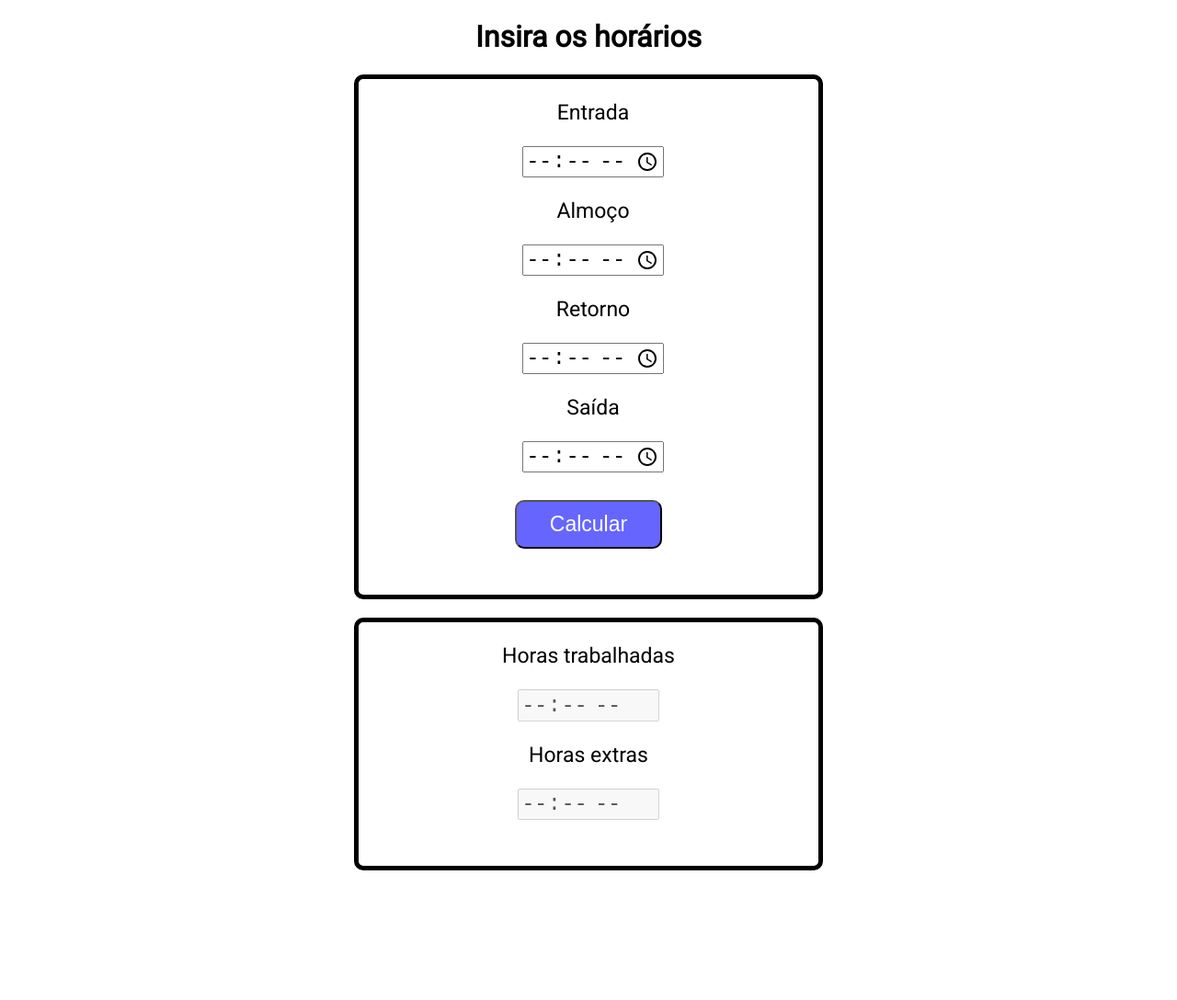
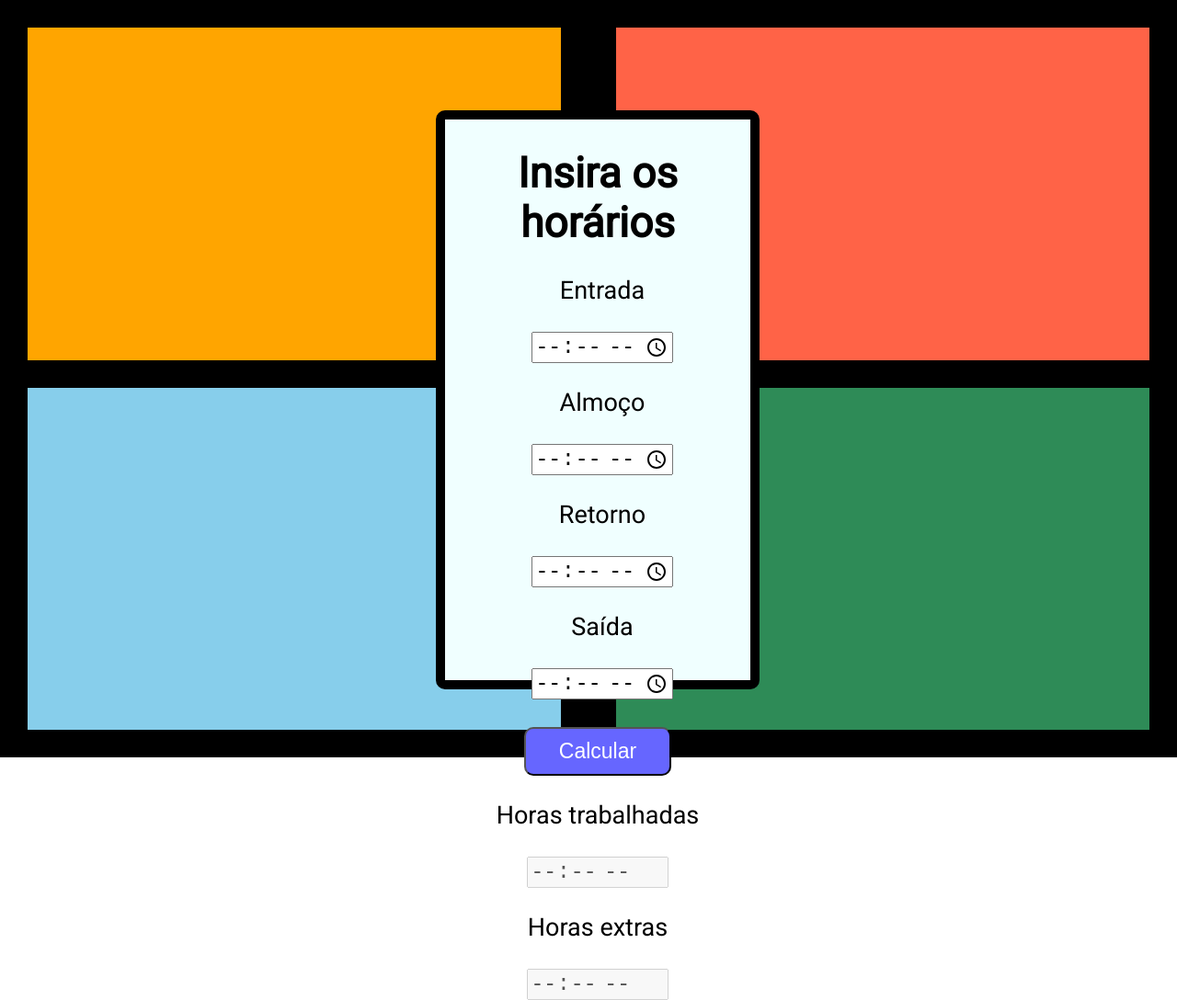
Before and after one commit to MarceloDCarmo/registroDePonto, a plain HTML site: page index.html in a window 1280 px wide. Shown: the whole page at 92% size. Before the commit the page ends 947 px from the top, so only its background shows below. Drawn offline with Linux system fonts and the light colour scheme.

Commit message:
Adicionado um pouco de estilo

```diff
--- a/index.html
+++ b/index.html
@@ -1,16 +1,32 @@
 <!DOCTYPE html>
-<html>
+<html lang="en">
 
 <head>
+    <meta charset="UTF-8">
+    <meta http-equiv="X-UA-Compatible" content="IE=edge">
+    <meta name="viewport" content="width=device-width, initial-scale=1.0">
+    <title>Document</title>
     <link rel="preconnect" href="https://fonts.googleapis.com">
     <link rel="preconnect" href="https://fonts.gstatic.com" crossorigin>
     <link href="https://fonts.googleapis.com/css2?family=Roboto:wght@100;300;400&display=swap" rel="stylesheet">
     <link rel="stylesheet" href="style.css">
+    <link rel="stylesheet" href="style.css">
 </head>
 
 <body>
+    <div class="background">
+        <div class="separador">
+            <div class="q1"></div>
+            <div class="q2"></div>
+        </div>
+        <div class="separador">
+            <div class="q3"></div>
+            <div class="q4"></div>
+        </div>
+    </div>
+    <div class="content">
         <h1>Insira os horários</h1>
-    <div class="content">
+        <div>
             <form id="horariosForm" action="" class="horariosForm">
                 <div class="horario">
                     <p>Entrada</p><input type="time" name="entrada">
@@ -39,7 +55,7 @@
                 <input type="time" name="horasExtras" id="horasExtras" disabled>
             </div>
         </div>
-
+    </div>
 </body>
 
 <script src="index.js"></script>
--- a/style.css
+++ b/style.css
@@ -1,35 +1,74 @@
+html {
+    height: 100%;
+}
+
 body {
     font-family: 'Roboto', sans-serif;
-    max-width: 100;
     margin: auto;
+    height: 100%;
 }
 
 h1 {
     text-align: center;
+    font-size: 46px;
 }
 
 input {
     font-size: 23px;
 }
 
-.content,
-.resultados {
-    max-width: 500px;
+.background {
+    height: 100%;
+    width: 100%;
+    background-color: black;
+}
+
+.separador {
+    height: 49%;
+    width: 100%;
+    display: flex;
+    flex-direction: row;
+}
+
+.q1, .q2, .q3, .q4 {
+    width: 50%;
+    height: 95%;
+    border: solid 30px black;
+}
+
+.q1 {
+    background-color: orange;
+}
+
+.q2 {
+    background-color: tomato;
+}
+
+.q3 {
+    background-color: skyblue;
+}
+
+.q4 {
+    background-color: seagreen;
+}
+
+.content {
+    position: absolute;
+    height: 70%;
+    width: 26%;
+    z-index: 1;
+    top: 15%;
+    left: 37%;
     margin: auto;
-    border: 5px;
-    border-style: solid;
-    border-color: black;
+    background-color: azure;
+    border: solid 10px black;
     border-radius: 10px;
     text-align: center;
     padding-bottom: 50px;
 }
 
-.content {
-    margin-bottom: 20px;
-}
-
 .horariosForm {
-    font-size: 23px;
+    font-size: 27px;
 }
 
 .horario {
@@ -38,7 +77,7 @@ input {
 
 .horasTrabalhadas,
 .horasExtras {
-    font-size: 23px;
+    font-size: 27px;
 }
 
 .button {
```
Lines whose indentation alone changed are shown as unchanged.
